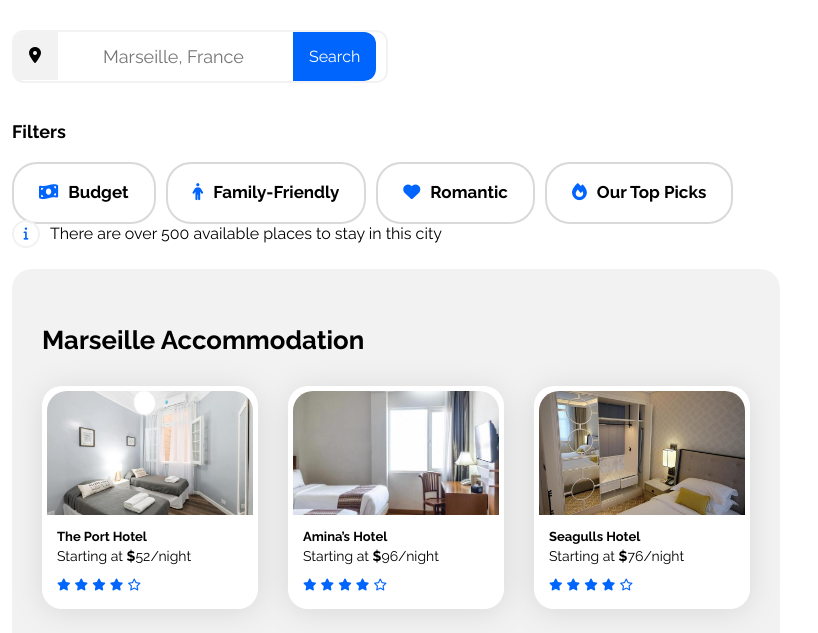
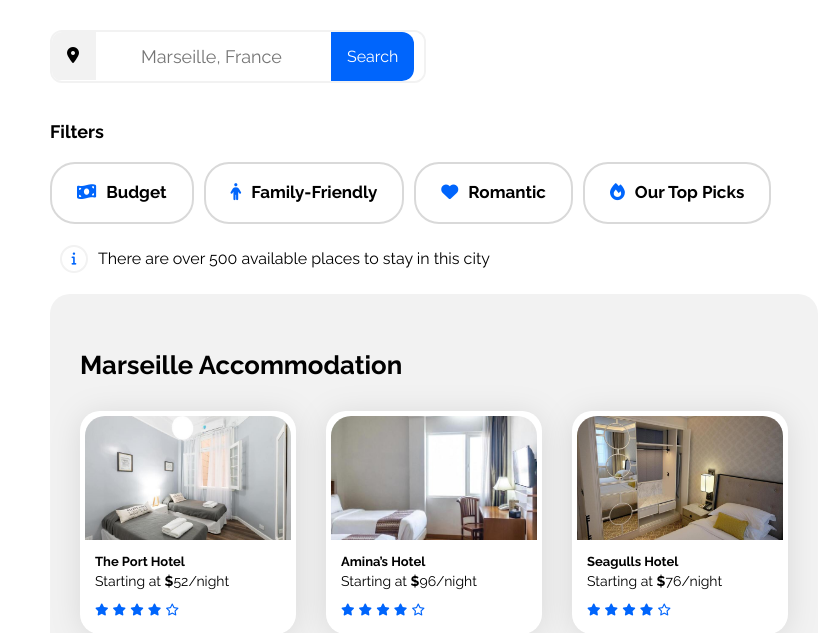
Before and after one commit to KerelosMikhail/Booki-Project, a plain HTML site: page index.html in a window 768 px wide. Shown: the part 176-809 px from the top of the page, 818 px wide, since content can reach past the window. Drawn offline with Linux system fonts and the light colour scheme.

Commit message:
Tablet screen

```diff
--- a/css/style.css
+++ b/css/style.css
@@ -262,7 +262,6 @@ body {
   flex-wrap: wrap;
   justify-content: start;
   justify-items: start;
-  margin: 20px 0;
   align-items: center;
 }
 
@@ -457,7 +456,7 @@ body {
   justify-items: start;
   gap: 10px;
   align-items: center;
-  padding-bottom: 10px;
+  padding: 10px 10px;
 }
 
 .information-text {
@@ -570,7 +569,7 @@ body {
 /****** 8. Tablet - Start ***********/
 @media screen and (max-width: 900px) and (min-width: 601px) {
   body {
-    margin: auto 12px;
+    margin: 0 50px;
   }
 
   .nav-links {
@@ -584,6 +583,11 @@ body {
     align-self: flex-start;
     flex-wrap: nowrap;
     padding-bottom: 35px;
+    height: 50px;
+  }
+
+  .information-section {
+    margin-top: 35px;
   }
 
   .filter-label {
```
